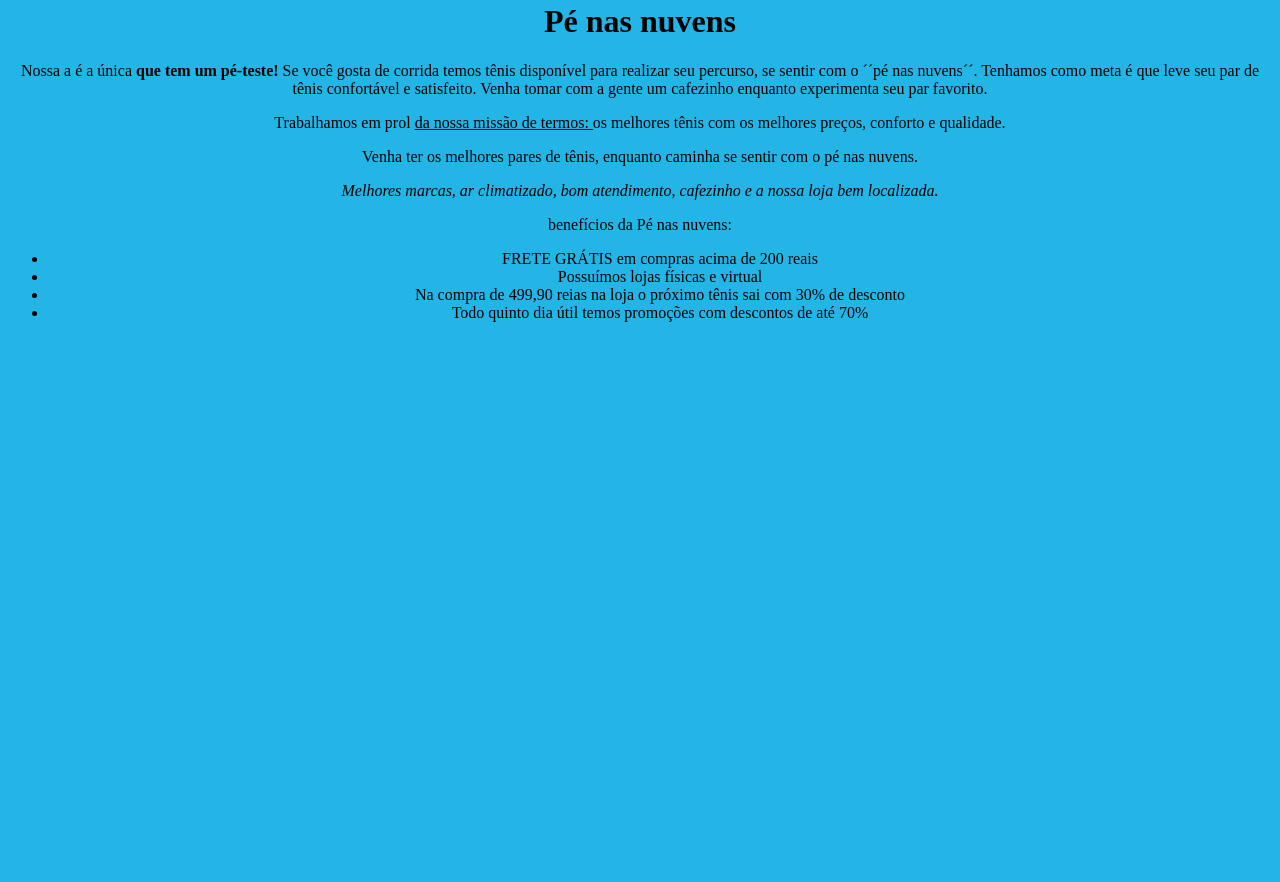
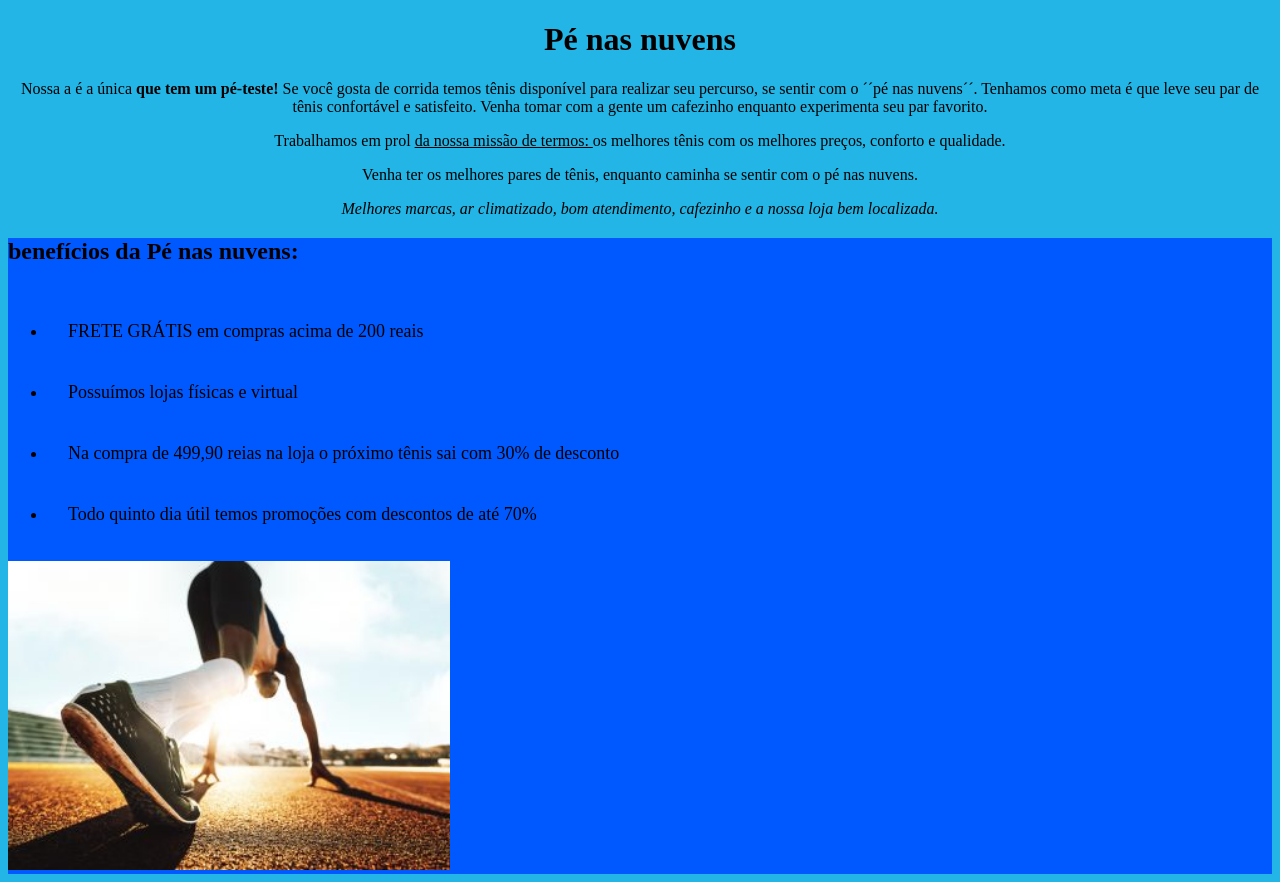
Before and after one commit to gabirodrigues2006/barao-1Bpensamento-computacional, a plain HTML site: page INDEX.HTML in a window 1280 px wide. Shown: the part 1294-2176 px from the top of the page. Before the commit the page ends 1632 px from the top, so only its background shows below. Drawn offline with Linux system fonts and the light colour scheme.

Commit message:
Add files via upload

```diff
--- a/INDEX.HTML
+++ b/INDEX.HTML
@@ -6,6 +6,14 @@
     <link rel="stylesheet" type="text/css" href="style.css">
 </head>
 <body>
+    <header>
+     <nav>
+        <a href="Index.html">Home</a>
+        <a href="produtos.html">Produtos</a>
+        <a href="Contatos.html">Contatos</a>
+     </nav>
+    </header>
+    <main>
 
         <img class ="capa" src="capa.jpg">
 
@@ -23,12 +31,19 @@
         <p> <em> Melhores marcas, ar climatizado, bom atendimento, cafezinho e a nossa loja bem localizada. </em></p>
 
         </div>
-    <div class="benefícios"
+        <div class="beneficios">
         <h2>benefícios da Pé nas nuvens:</h2>
         <ul>
                 <li> FRETE GRÁTIS em compras acima de 200 reais</li>
                 <li> Possuímos lojas físicas e virtual</li>
                 <li> Na compra de 499,90 reias na loja o próximo tênis sai com 30% de desconto</li>
                 <li> Todo quinto dia útil temos promoções com descontos de até 70%</li>
+        </ul>
+        <img class="foto-beneficios" src="segundaimagem.jpg">
+    </div>
+    </main>
+<footer>
+
+</footer>
 </body>
 </html>
--- a/style.css
+++ b/style.css
@@ -5,3 +5,22 @@ body {
 .capa {
       width: 100%
 }
+
+
+.beneficios {
+text-align: left;
+background-color: rgb(0, 89, 255)
+}
+
+ul{
+      display: inline-block;
+      vertical-align: top;
+      margin-right:  200px;
+}
+li{
+      padding: 20px;
+      font-size: 18px;
+}
+.foto-beneficios {
+      width: 35%;
+}
```
Also changed, not shown: produtos.html (added, +13 -0 lines), segundaimagem.jpg (added). Lines whose indentation alone changed are shown as unchanged.
